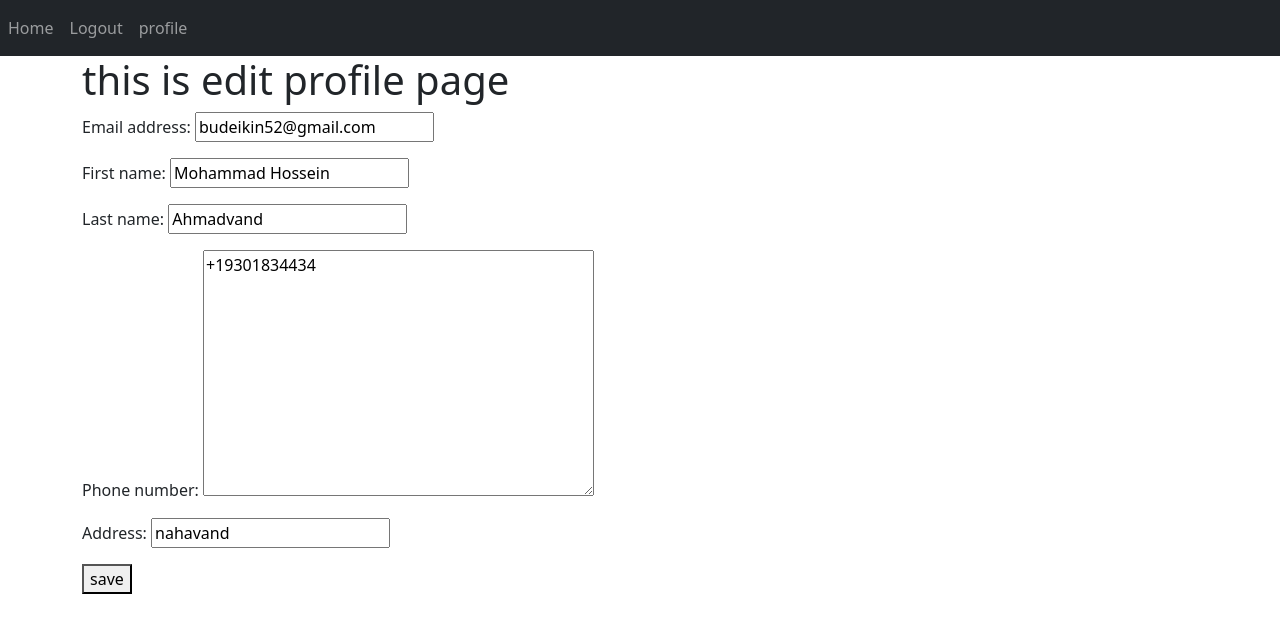
After one commit to budeikin/online_shop, a Django app: page /accounts/profile/edit/ in a window 1280 px wide. The commit adds this page. Shown: the top 633 px of the page. Run offline with Django 3.2, Linux system fonts and the light colour scheme; a user stored in the database is signed in; data comes from the database, SQL or seed files in the repository; both versions use the stored data as it was after the commit.

Commit message:
adding update-profile page

```diff
--- a/core/accounts/forms.py
+++ b/core/accounts/forms.py
@@ -43,3 +43,15 @@ class RegisterForm(forms.Form):
 class LoginForm(forms.Form):
     username = forms.CharField(max_length=50, label='username or email')
     password = forms.CharField(max_length=50, widget=forms.PasswordInput())
+
+
+class EditUserInformation(forms.ModelForm):
+    class Meta:
+        model = User
+        fields = ['email', 'first_name', 'last_name']
+
+
+class EditUserProfile(forms.ModelForm):
+    class Meta:
+        model = Profile
+        fields = ['phone_number', 'address']
--- a/core/accounts/models.py
+++ b/core/accounts/models.py
@@ -2,13 +2,14 @@ from django.db import models
 from django.dispatch import receiver
 from django.db.models.signals import post_save
 from django.contrib.auth.models import User
+from phone_field import PhoneField
 
 
 # Create your models here.
 
 class Profile(models.Model):
-    user = models.OneToOneField(User, on_delete=models.CASCADE)
-    phone_number = models.IntegerField(null=True)
+    user = models.OneToOneField(User, on_delete=models.CASCADE, related_name='profile')
+    phone_number = PhoneField(null=True, blank=True)
     address = models.CharField(max_length=255, null=True)
 
     def __str__(self):
@@ -21,7 +22,6 @@ def save_profile(sender, instance, created, **kwargs):
     if created:
         Profile.objects.create(user=instance)
 
-
 # creating profile after user registration (way 2)
 
 # def save_profile(sender, **kwargs):
--- /dev/null
+++ b/core/accounts/templates/accounts/profile_update.html
@@ -0,0 +1,20 @@
+{% extends 'base.html' %}
+
+{% block title %}
+Profile Edit
+{% endblock %}
+
+
+{% block content %}
+<div class="container">
+    <h1>this is edit profile page</h1>
+    <form method="post">
+        {%csrf_token%}
+        {{user_form.as_p}}
+        {{profile_form.as_p}}
+        <button type="submit">save</button>
+    </form>
+
+
+</div>
+{% endblock %}
--- a/core/accounts/urls.py
+++ b/core/accounts/urls.py
@@ -1,5 +1,5 @@
 from django.urls import path
-from .views import register, login_page, logout_page, ProfileView
+from .views import register, login_page, logout_page, ProfileView, profile_update
 
 app_name = 'accounts'
 
@@ -8,4 +8,5 @@ urlpatterns = [
     path('login/', login_page, name='login'),
     path('logout/', logout_page, name='logout'),
     path('profile/', ProfileView.as_view(), name='profile'),
+    path('profile/edit/', profile_update, name='edit-profile'),
 ]
--- a/core/accounts/views.py
+++ b/core/accounts/views.py
@@ -1,5 +1,5 @@
 from django.shortcuts import render, get_object_or_404
-from .forms import RegisterForm, LoginForm
+from .forms import RegisterForm, LoginForm, EditUserInformation, EditUserProfile
 from django.contrib.auth.models import User
 from django.shortcuts import redirect
 from django.contrib.auth import authenticate, login, logout
@@ -9,6 +9,14 @@ from django.views.generic import TemplateView
 
 
 # Create your views here.
+class ProfileView(TemplateView):
+    template_name = 'accounts/profile.html'
+
+    def get_context_data(self, **kwargs):
+        context = super().get_context_data()
+        context['profile'] = Profile.objects.get(user_id=self.request.user.id)
+        return context
+
 
 def register(request):
     if request.method == "POST":
@@ -66,10 +74,18 @@ def logout_page(request):
 #     return render(request, 'accounts/profile.html', context={'profile': profile})
 
 
-class ProfileView(TemplateView):
-    template_name = 'accounts/profile.html'
+def profile_update(request):
+    if request.method == 'POST':
+        user_form = EditUserInformation(request.POST, instance=request.user)
+        profile_form = EditUserInformation(request.POST, instance=request.user.profile)
+        if user_form and profile_form.is_valid():
+            user_form.save()
+            profile_form.save()
+            messages.success(request, 'Information changed successfully', 'success')
+            return redirect('accounts:profile')
+    else:
+        user_form = EditUserInformation(instance=request.user)
+        profile_form = EditUserProfile(instance=request.user.profile)
 
-    def get_context_data(self, **kwargs):
-        context = super().get_context_data()
-        context['profile'] = Profile.objects.get(user_id=self.request.user.id)
-        return context
+    return render(request, 'accounts/profile_update.html',
+                  context={'user_form': user_form, 'profile_form': profile_form})
--- a/core/core/settings.py
+++ b/core/core/settings.py
@@ -31,6 +31,7 @@ INSTALLED_APPS = [
     'django.contrib.sessions',
     'django.contrib.messages',
     'django.contrib.staticfiles',
+    'phone_field',
     'home_module.apps.HomeModuleConfig',
     'accounts.apps.AccountsConfig'
 ]
--- a/requirements.txt
+++ b/requirements.txt
@@ -1 +1,2 @@
 django==3.2
+django-phone-field==1.8.1
```
Also changed, not shown: core/accounts/templates/accounts/profile.html (+9 -2 lines), core/accounts/migrations/0003_auto_20230808_1443.py (added), core/db.sqlite3.
